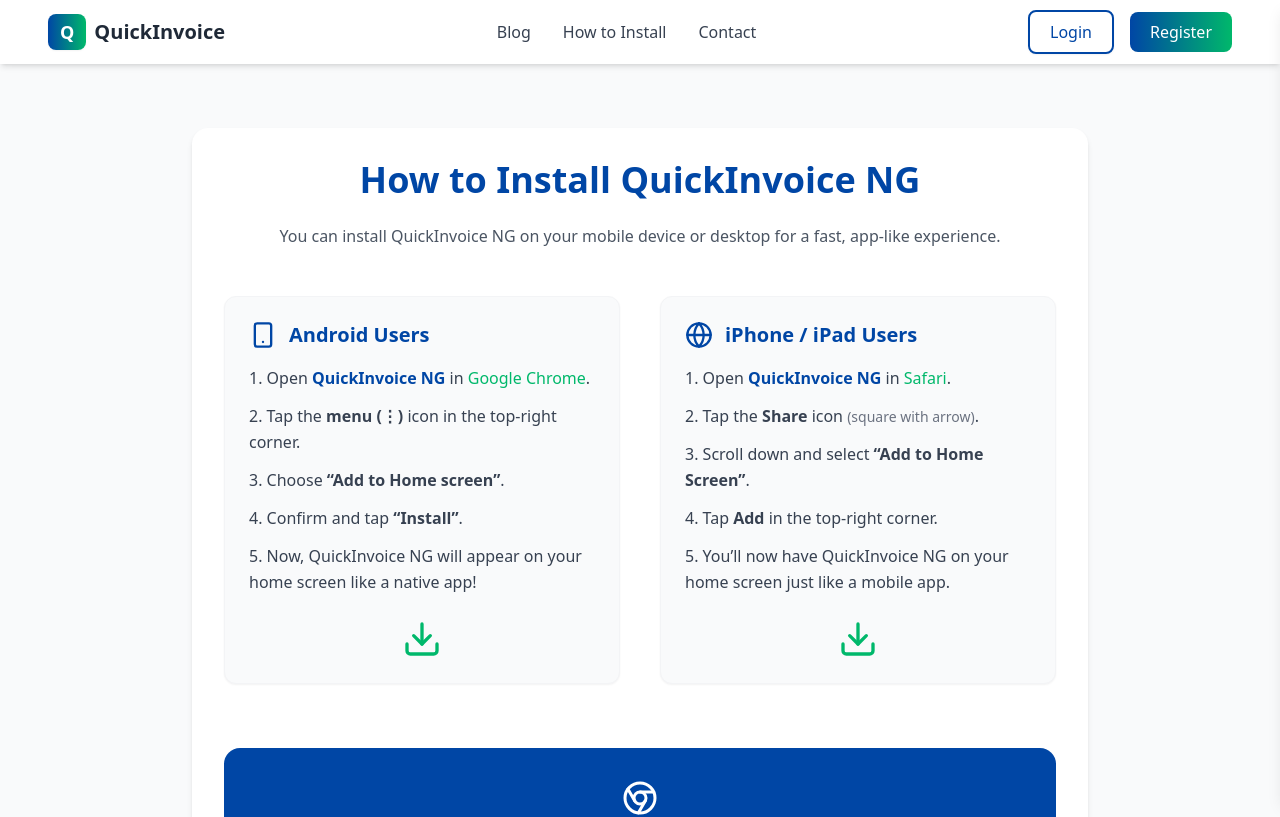
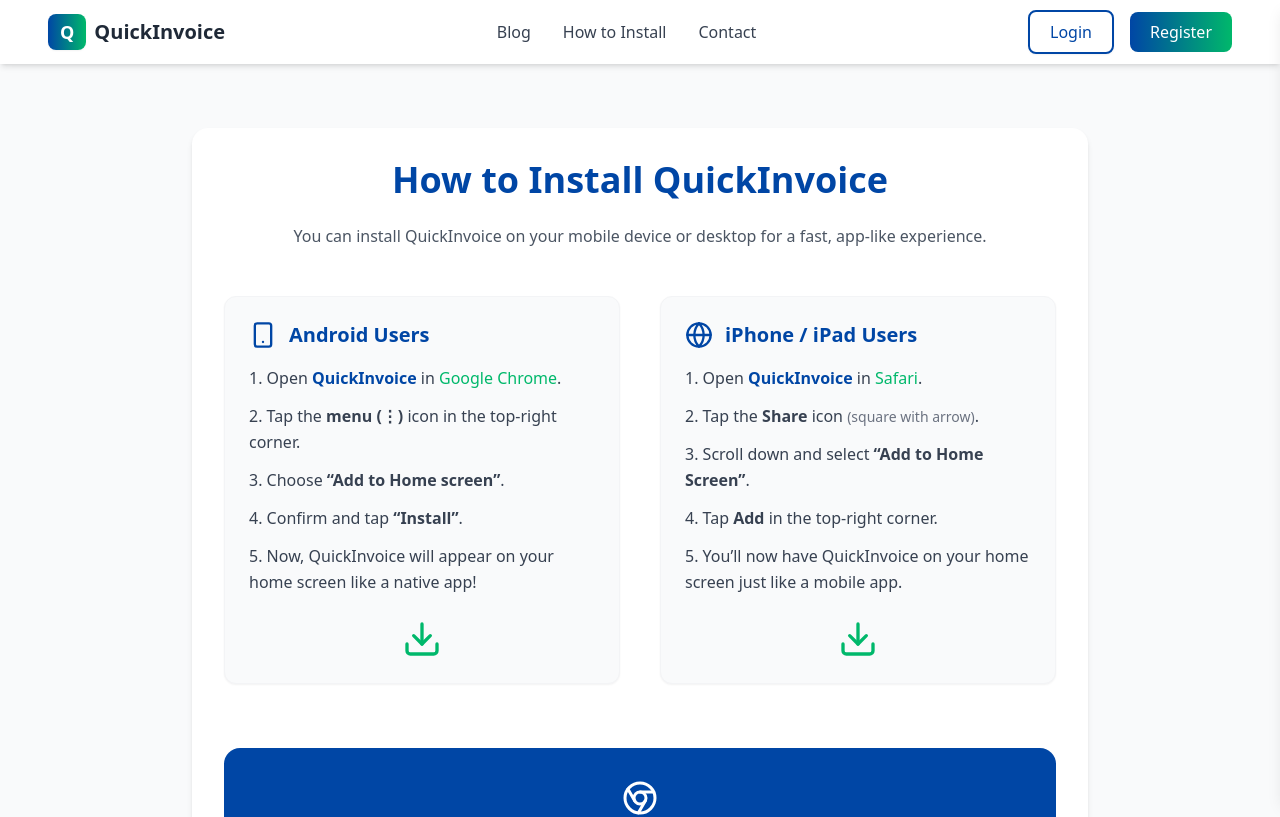
Before and after one commit to Ademolah/QuickInvoiceFrontend, a React (Create React App) app: page /how in a window 1280 px wide. Shown: the top 817 px of the page. Built offline with nearby package versions, Linux system fonts and the light colour scheme.

Commit message:
removed NG

```diff
--- a/src/pages/HowToInstall.jsx
+++ b/src/pages/HowToInstall.jsx
@@ -11,10 +11,10 @@ export default function HowToInstall() {
       <main className="flex-grow flex flex-col items-center px-6 py-16">
         <div className="max-w-4xl w-full bg-white rounded-2xl shadow-md p-8">
           <h1 className="text-3xl md:text-4xl font-bold text-[#0046A5] mb-6 text-center">
-            How to Install QuickInvoice NG
+            How to Install QuickInvoice
           </h1>
           <p className="text-gray-600 text-center mb-12">
-            You can install QuickInvoice NG on your mobile device or desktop for a fast, app-like experience.
+            You can install QuickInvoice  on your mobile device or desktop for a fast, app-like experience.
           </p>
           <div className="grid md:grid-cols-2 gap-10">
             {/* Android Instructions */}
@@ -25,7 +25,7 @@ export default function HowToInstall() {
               </div>
               <ol className="list-decimal list-inside space-y-3 text-gray-700 leading-relaxed">
                 <li>
-                  Open <span className="font-semibold text-[#0046A5]">QuickInvoice NG</span> in{" "}
+                  Open <span className="font-semibold text-[#0046A5]">QuickInvoice </span> in{" "}
                   <span className="font-medium text-[#00B86B]">Google Chrome</span>.
                 </li>
                 <li>
@@ -33,7 +33,7 @@ export default function HowToInstall() {
                 </li>
                 <li>Choose <span className="font-semibold">“Add to Home screen”</span>.</li>
                 <li>Confirm and tap <span className="font-semibold">“Install”</span>.</li>
-                <li>Now, QuickInvoice NG will appear on your home screen like a native app!</li>
+                <li>Now, QuickInvoice  will appear on your home screen like a native app!</li>
               </ol>
               <div className="mt-6 flex justify-center">
                 <Download className="text-[#00B86B]" size={40} />
@@ -47,7 +47,7 @@ export default function HowToInstall() {
               </div>
               <ol className="list-decimal list-inside space-y-3 text-gray-700 leading-relaxed">
                 <li>
-                  Open <span className="font-semibold text-[#0046A5]">QuickInvoice NG</span> in{" "}
+                  Open <span className="font-semibold text-[#0046A5]">QuickInvoice </span> in{" "}
                   <span className="font-medium text-[#00B86B]">Safari</span>.
                 </li>
                 <li>
@@ -58,7 +58,7 @@ export default function HowToInstall() {
                 </li>
                 <li>Tap <span className="font-semibold">Add</span> in the top-right corner.</li>
                 <li>
-                  You’ll now have QuickInvoice NG on your home screen just like a mobile app.
+                  You’ll now have QuickInvoice  on your home screen just like a mobile app.
                 </li>
               </ol>
               <div className="mt-6 flex justify-center">
@@ -71,7 +71,7 @@ export default function HowToInstall() {
             <Chrome className="mx-auto mb-3" size={36} />
             <h2 className="text-2xl font-semibold mb-3">Supported Browsers</h2>
             <p className="text-white/90 max-w-2xl mx-auto">
-              QuickInvoice NG works best on modern browsers like Google Chrome, Safari, and Microsoft Edge.
+              QuickInvoice  works best on modern browsers like Google Chrome, Safari, and Microsoft Edge.
               Make sure you’re using the latest version for the smoothest experience.
             </p>
           </div>
```
